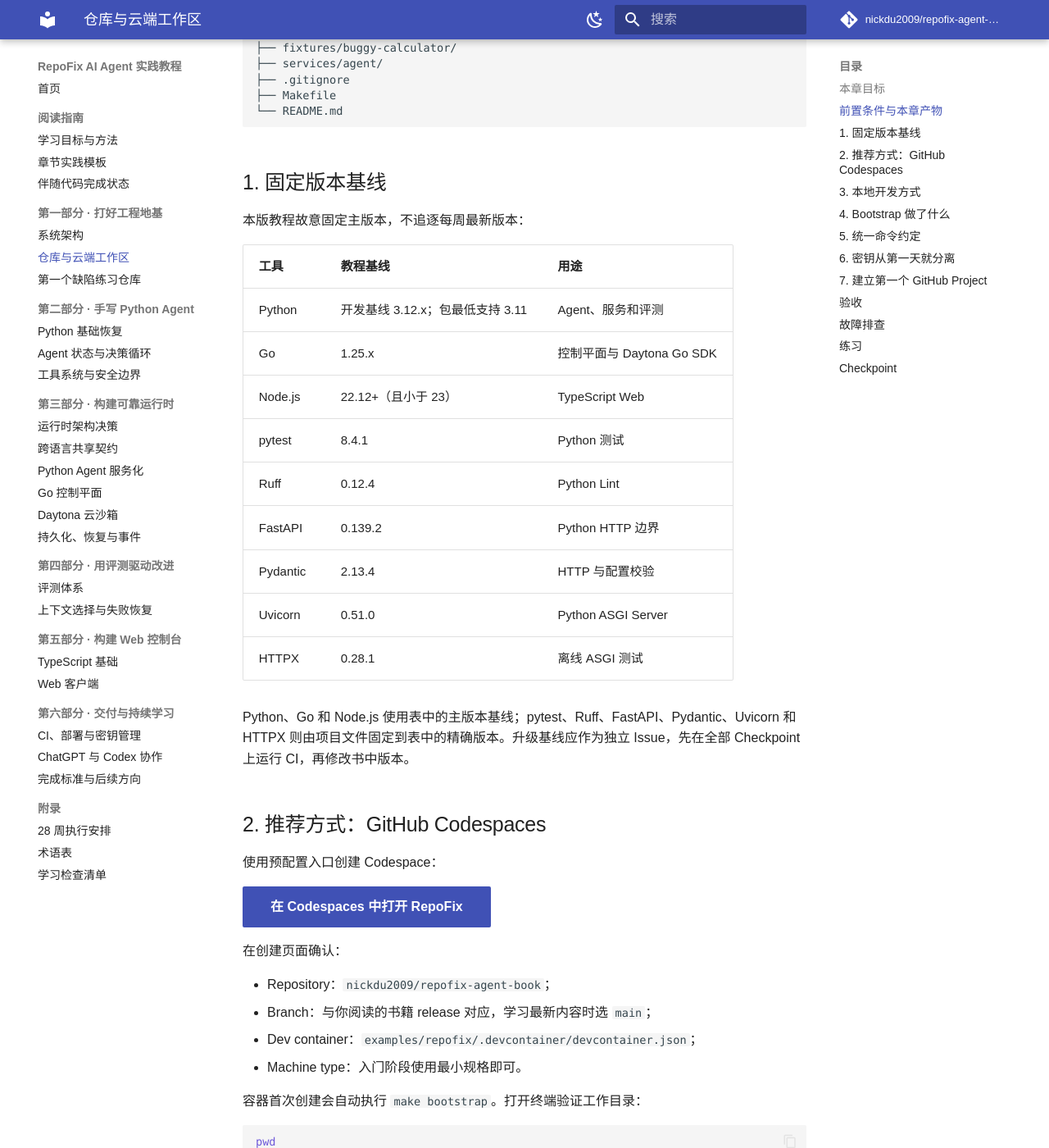
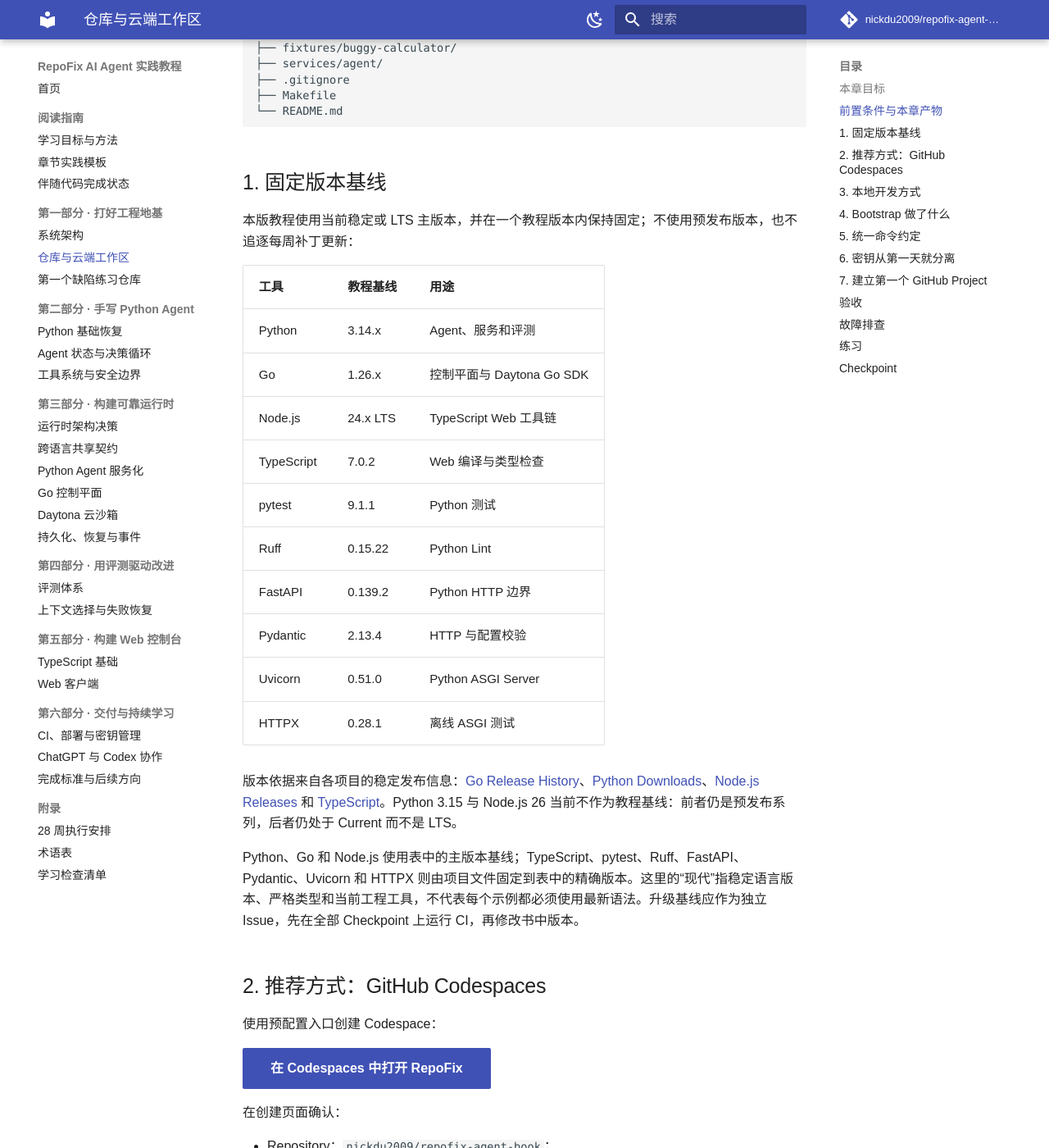
Before and after one commit to nickdu2009/repofix-agent-book, an MkDocs documentation site: the page built from docs/foundations/cloud-workspace.md, in a window 1280 px wide and 1400 px high, scrolled down 668 px. Shown: the whole window at 82% size. Built offline with MkDocs 1.6.1 and Material for MkDocs 9.7.7, drawn with Linux system fonts in a browser that asks for light colours; comment, search, counter and statistics services are not loaded; some of the changed text lies outside the part shown.

Commit message:
Adopt modern stable language baselines

````diff
--- a/docs/foundations/cloud-workspace.md
+++ b/docs/foundations/cloud-workspace.md
@@ -31,21 +31,24 @@
 
 ## 1. 固定版本基线
 
-本版教程故意固定主版本，不追逐每周最新版本：
+本版教程使用当前稳定或 LTS 主版本，并在一个教程版本内保持固定；不使用预发布版本，也不追逐每周补丁更新：
 
 | 工具 | 教程基线 | 用途 |
 | --- | --- | --- |
-| Python | 开发基线 3.12.x；包最低支持 3.11 | Agent、服务和评测 |
-| Go | 1.25.x | 控制平面与 Daytona Go SDK |
-| Node.js | 22.12+（且小于 23） | TypeScript Web |
-| pytest | 8.4.1 | Python 测试 |
-| Ruff | 0.12.4 | Python Lint |
+| Python | 3.14.x | Agent、服务和评测 |
+| Go | 1.26.x | 控制平面与 Daytona Go SDK |
+| Node.js | 24.x LTS | TypeScript Web 工具链 |
+| TypeScript | 7.0.2 | Web 编译与类型检查 |
+| pytest | 9.1.1 | Python 测试 |
+| Ruff | 0.15.22 | Python Lint |
 | FastAPI | 0.139.2 | Python HTTP 边界 |
 | Pydantic | 2.13.4 | HTTP 与配置校验 |
 | Uvicorn | 0.51.0 | Python ASGI Server |
 | HTTPX | 0.28.1 | 离线 ASGI 测试 |
 
-Python、Go 和 Node.js 使用表中的主版本基线；pytest、Ruff、FastAPI、Pydantic、Uvicorn 和 HTTPX 则由项目文件固定到表中的精确版本。升级基线应作为独立 Issue，先在全部 Checkpoint 上运行 CI，再修改书中版本。
+版本依据来自各项目的稳定发布信息：[Go Release History](https://go.dev/doc/devel/release)、[Python Downloads](https://www.python.org/downloads/)、[Node.js Releases](https://nodejs.org/en/about/previous-releases) 和 [TypeScript](https://www.typescriptlang.org/)。Python 3.15 与 Node.js 26 当前不作为教程基线：前者仍是预发布系列，后者仍处于 Current 而不是 LTS。
+
+Python、Go 和 Node.js 使用表中的主版本基线；TypeScript、pytest、Ruff、FastAPI、Pydantic、Uvicorn 和 HTTPX 则由项目文件固定到表中的精确版本。这里的“现代”指稳定语言版本、严格类型和当前工程工具，不代表每个示例都必须使用最新语法。升级基线应作为独立 Issue，先在全部 Checkpoint 上运行 CI，再修改书中版本。
 
 ## 2. 推荐方式：GitHub Codespaces
 
@@ -81,7 +84,7 @@
 
 ## 3. 本地开发方式
 
-本地已经安装 Python 3.12、Go 1.25、Node.js 22.12+（且小于 23）和 GNU Make 时，可以执行：
+本地已经安装 Python 3.14、Go 1.26、Node.js 24 LTS 和 GNU Make 时，可以执行：
 
 ```bash
 git clone https://github.com/nickdu2009/repofix-agent-book.git
@@ -111,7 +114,7 @@
 成功输出中应包含：
 
 ```text
-Toolchain check passed: Python 3.12, Go 1.25, Node.js 22.12+
+Toolchain check passed: Python 3.14, Go 1.26, Node.js 24 LTS
 RepoFix bootstrap complete. Run: make test
 ```
 
@@ -211,7 +214,7 @@
 
 | 症状 | 诊断 | 处理 |
 | --- | --- | --- |
-| `RepoFix requires Python 3.12.x` | `python3 --version` | 重新使用指定 Dev Container，不删除版本检查 |
+| `RepoFix requires Python 3.14.x` | `python3 --version` | 重新使用指定 Dev Container，不删除版本检查 |
 | Codespace 打开在仓库根目录 | `pwd` | `cd examples/repofix`，下次使用本页预配置入口 |
 | pip 下载失败 | `python3 -m pip index versions pytest` | 检查网络/代理后重试 `make bootstrap`，不要提交 `.venv` |
 | `make test` 找不到 Fixture | `git status` 与 `git rev-parse --abbrev-ref HEAD` | 切到正确 Checkpoint 并拉取完整仓库 |
````
Also changed, not shown: docs/agent/python-foundations.md (+8 -5 lines), docs/product/typescript-foundations.md (+3 -1 lines), docs/runtime/daytona-sandbox.md (+1 -1 lines), docs/runtime/go-control-plane.md (+13 -0 lines), 9 other files.
